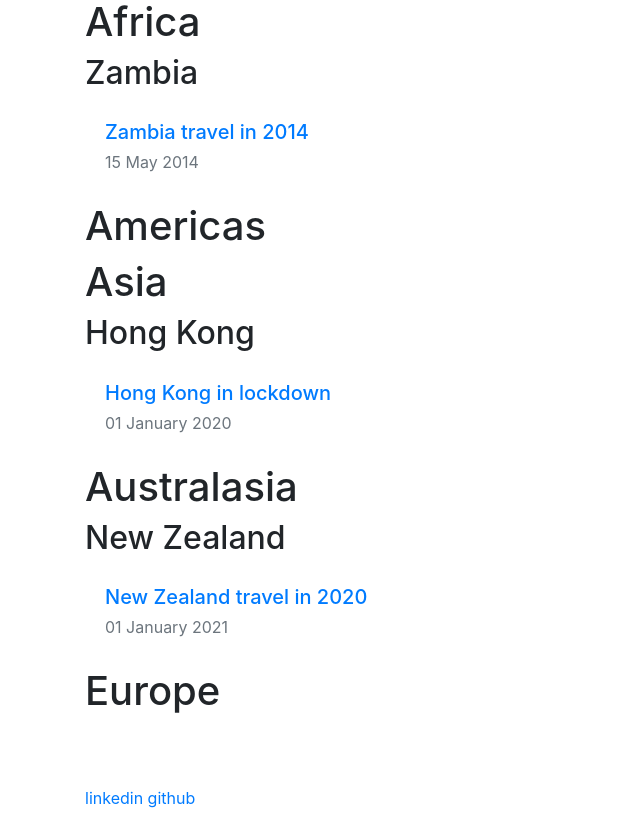
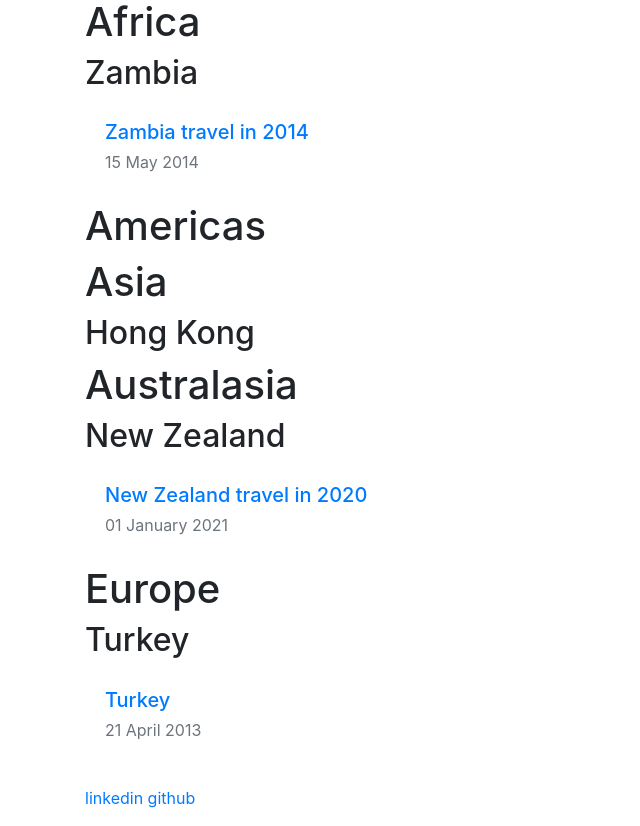
Before and after one commit to Naeomi/Test, a Jekyll site: the page built from travel.md, in a window 1280 px wide and 1244 px high. Shown: the part 418-1244 px from the top of the window, without its empty margins (0-640 px from the left). Built offline with Jekyll 4.4.1, drawn with Linux system fonts in a browser that asks for light colours.

Commit message:
New  Posts

```diff
--- a/_posts/travel/2020-01-01-hongkong.md
+++ /dev/null
@@ -1,15 +0,0 @@
----
-layout: post
-date: 2020-01-01
-
-title: Hong Kong in lockdown
-
-category: travel
-
-tags:
-- travel
-- hongkong
-
----
-
-soo many people
--- a/travel.md
+++ b/travel.md
@@ -19,6 +19,9 @@ regions:
   - title: New Zealand
     tag: newzealand
 - title: Europe
+  sub:
+  - title: Turkey
+    tag: turkey
 
 ---
 <div class="row">
```
Also changed, not shown: _posts/travel/2013-04-21-turkey.md (added, +22 -0 lines).
